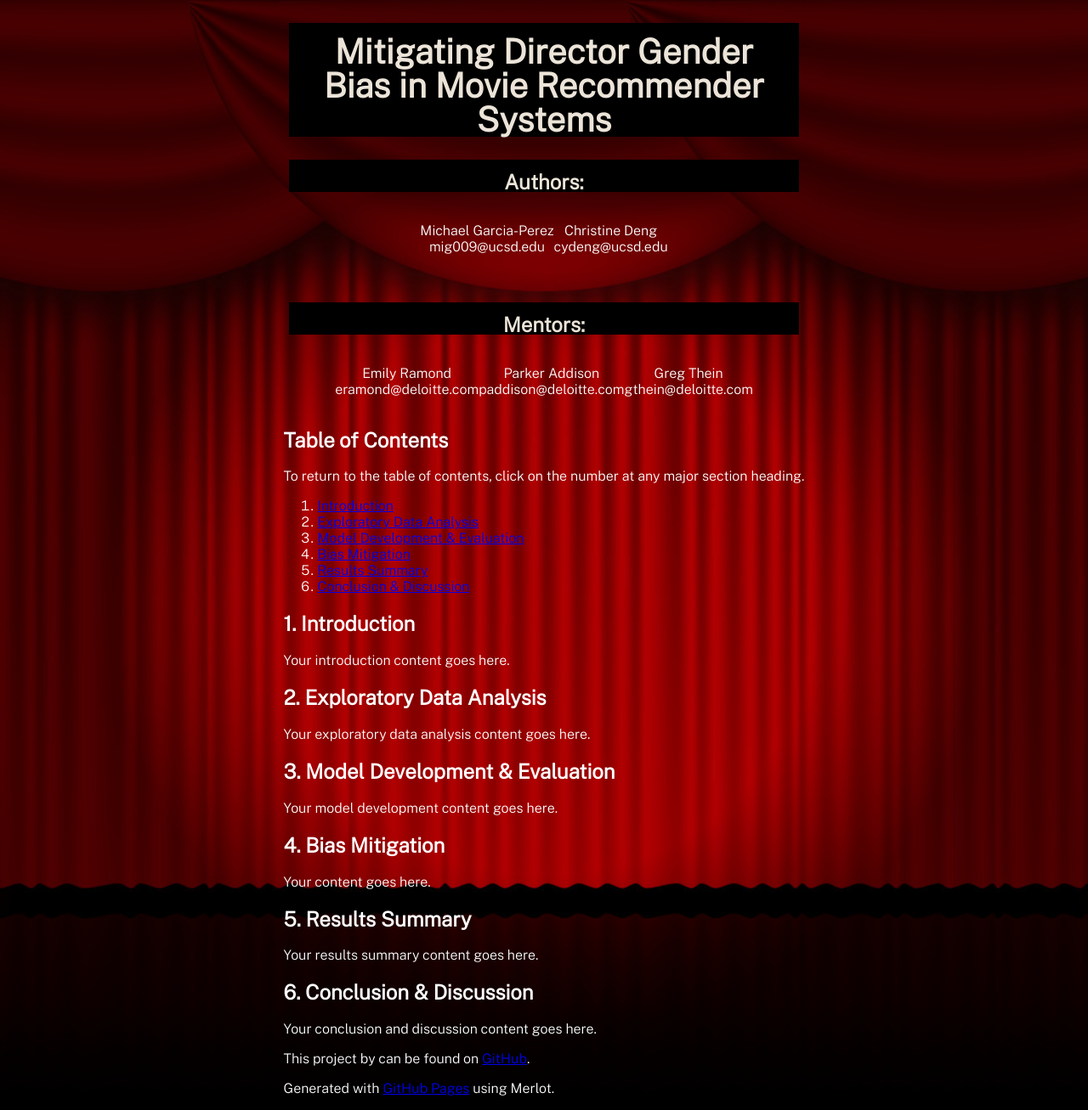
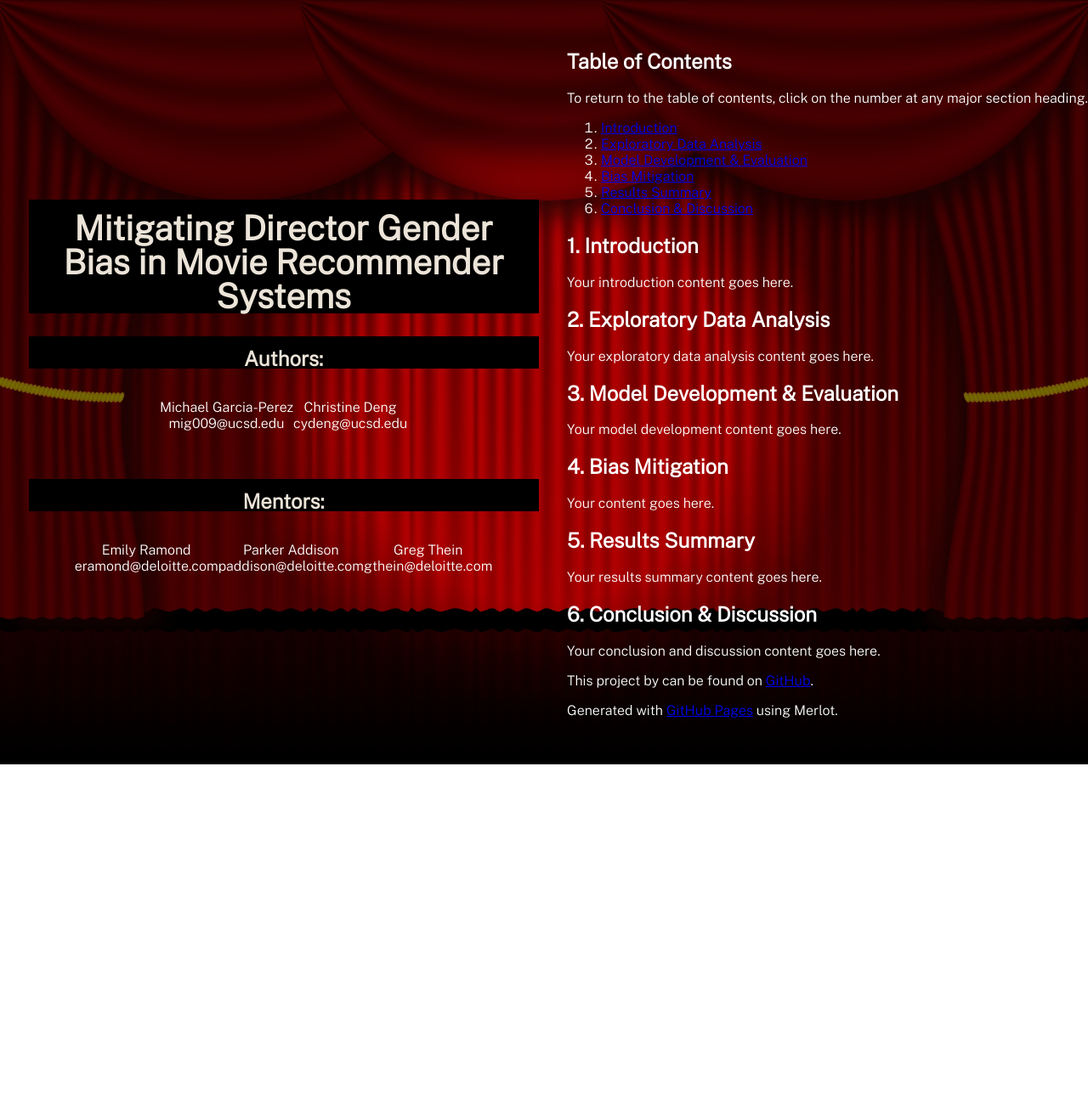
Before and after one commit to michael-garciaperez/DSC180A-Methodology-5, a Jekyll site: the page built from index.md, in a window 1280 px wide. Shown: the whole page at 85% size. Built offline with Jekyll 4.4.1, drawn with Linux system fonts in a browser that asks for light colours; after the commit the page ends 900 px from its top, so only the background shows below that.

Commit message:
Update style.scss

```diff
--- a/assets/css/style.scss
+++ b/assets/css/style.scss
@@ -16,9 +16,8 @@ body {
     color: white;
     margin: 0;
     display: flex;
-    flex-direction: column; /* Ensure content is displayed in a column */
-    align-items: center; /* Center content horizontally */
-    justify-content: flex-start; /* Align content at the top */
+    justify-content: center;
+    align-items: center;
     min-height: 100vh; /* Ensure the body takes up the full height of the viewport */
 }
 
@@ -65,9 +64,16 @@ header h2 {
 header h2 span {
     font-weight: bold;
     font-size: 1.5em;
-    margin-bottom: 20px;
+    margin-bottom: 20px; /* Add more spacing between names */
+    display: inline-block; /* Ensure each name is on a separate line */
+    background-color: black; /* Add black background to names */
+    padding: 10px; /* Add padding for better readability */
+    border-radius: 5px; /* Add border-radius for rounded corners */
+    color: #ece4d8; /* Set text color to white */
+    margin-right: 10px; /* Add right margin for spacing between names */
 }
 
 header h2 span:last-child {
     margin-top: 40px;
+    margin-bottom: 0; /* Remove bottom margin for last span */
 }
```
